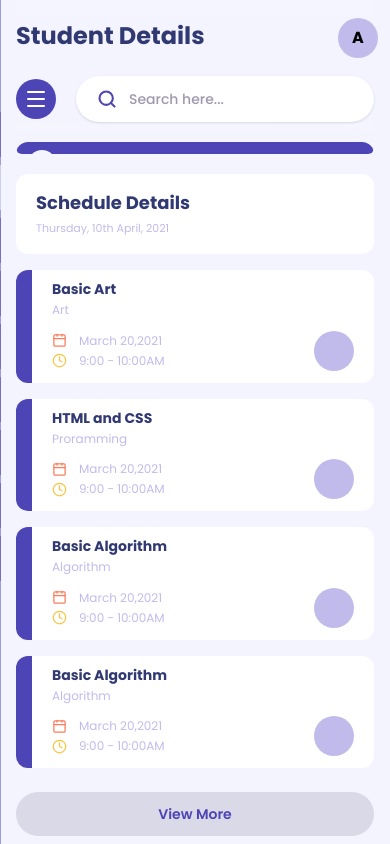
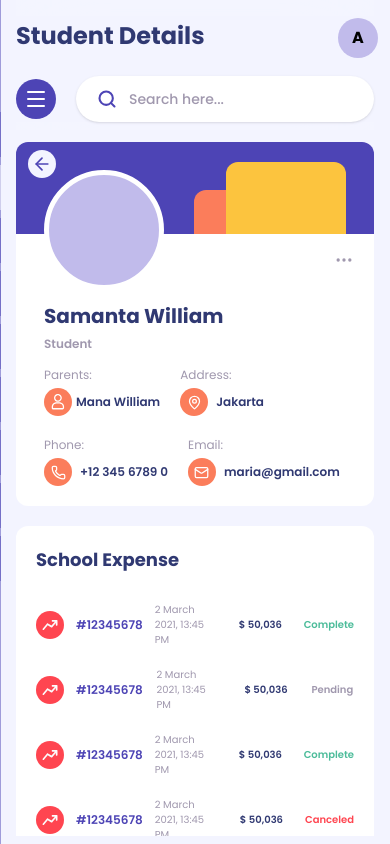
Before and after one commit to DEE-PRINCE001/Akademi, a React (Vite) app: page /students/details/1 in a window 390 px wide. Built offline with nearby package versions, Linux system fonts and the light colour scheme.

Commit message:
fixed excesses

```diff
--- a/src/pages/chat/ChatPage.jsx
+++ b/src/pages/chat/ChatPage.jsx
@@ -129,7 +129,7 @@ const ChatPage = ({ name, status }) => {
         </div>
 
         {/* ChatWindow */}
-        <div className={`flex-1 min-w-0 ${!student ? 'hidden' : 'flex'} md:flex md:flex-col`}>
+        <div className={`flex-1 min-h-0 min-w-0 ${!student ? 'hidden' : 'flex'} md:flex md:flex-col`}>
 
           <div className='flex-1 min-w-0 flex flex-col h-full'>
             {student && (
--- a/src/pages/event/EventPage.jsx
+++ b/src/pages/event/EventPage.jsx
@@ -16,7 +16,7 @@ const EventPage = () => {
       <div className='flex-1 min-h-0 bg-background overflow-auto scrollbar-none
       flex h-full flex-col space-y-5 lg:flex-row lg:space-x-6 lg:space-y-0 '>
 
-        <div className='flex-1 flex min-w-0 lg:w-[70%] min-h-0 overflow-auto'>
+        <div className='flex-1 flex min-w-0 lg:w-[70%] min-h-fit lg:overflow-auto'>
           <div className='flex-1 flex lg:min-h-full w-full overflow-x-auto rounded-md'>
             <Calendar />
 
--- a/src/pages/student/StudentDetailsPage.jsx
+++ b/src/pages/student/StudentDetailsPage.jsx
@@ -26,9 +26,10 @@ const StudentDetailsPage = ({ name, course, education, location, phone, email, a
             </HeaderContainer>
 
 
-            <div className='flex-1 min-h-0 min-w-0 flex h-full flex-col space-y-5 md:flex-row md:space-x-6 md:space-y-0 w-full'>
-                <div className='flex-1 min-h-0 overflow-auto scrollbar-none rounded-xl min-w-0 md:w-[70%] flex h-full flex-col space-y-5 w-full pb-3'>
-                    <div className='relative flex flex-col w-full h-fit'>
+            <div className='flex-1 bg-background min-h-0 min-w-0 overflow-auto scrollbar-none
+      flex h-full flex-col space-y-5 md:flex-row md:space-x-6 md:space-y-0 w-full'>
+                <div className='flex-1 min-h-0 lg:overflow-auto scrollbar-none rounded-xl min-w-0 md:w-[70%] flex h-full flex-col space-y-5 w-full pb-3'>
+                    <div className='flex-1 relative flex flex-col lg:min-h-fit min-w-0 w-full lg:overflow-auto scrollbar-none'>
                         <div className='w-full h-23 bg-primary rounded-t-xl'></div>
                         {/* <div className='fixed z-50 top-28 left-81 cursor-pointer'>
                             <CircularIcon variant='details' size='sm' onClick={() => alert("Comming Very Soon")}
@@ -93,7 +94,7 @@ const StudentDetailsPage = ({ name, course, education, location, phone, email, a
 
 
 
-                    <div className='flex-1 flex flex-col justify-between space-y-7 bg-white rounded-xl p-5'>
+                    <div className='flex flex-col justify-between space-y-7 bg-white rounded-xl p-5'>
                         <div className='flex justify-start'>
                             <h1 className='text-primary-text text-lg font-bold'>School Expense</h1>
                         </div>
@@ -117,15 +118,34 @@ const StudentDetailsPage = ({ name, course, education, location, phone, email, a
                             </div>
                         </div>
                     </div>
+
+
+                    <div className='w-full md:w-[30%] rounded-lg flex md:hidden flex-col space-y-4 min-h-0'>
+                        <div className='rounded-xl p-5 h-20 bg-white w-full'>
+                            <div className='text-primary-text text-lg font-bold pb-2 leading-none'>Schedule Details</div>
+                            <div className='text-[11px] text-grey-200'>Thursday, 10th April, 2021</div>
+
+                        </div>
+                        <div className='flex flex-col space-y-4 lg:scrollbar-thin'>
+
+                            <ScheduleCard course={"Art"} topic={"Basic Art"} />
+                            <ScheduleCard topic={"HTML and CSS"} course={"Proramming"} />
+                            <ScheduleCard />
+                            <ScheduleCard />
+                            <Button colors={"bg-grey-300/30 text-primary border-none hover:text-white hover:bg-primary"}
+                                size={"w-full p-3 mt-2 font-semibold text-sm"} className={"cursor-pointer"}>View More</Button>
+
+                        </div>
+                    </div>
                 </div>
 
-                <div className='w-full md:w-[30%] rounded-lg flex flex-col space-y-4 min-h-0'>
+                <div className='hidden w-full md:w-[30%] rounded-lg md:flex flex-col space-y-4 min-h-0'>
                     <div className='rounded-xl p-5 h-20 bg-white w-full'>
                         <div className='text-primary-text text-lg font-bold pb-2 leading-none'>Schedule Details</div>
                         <div className='text-[11px] text-grey-200'>Thursday, 10th April, 2021</div>
 
                     </div>
-                    <div className='flex flex-col space-y-4 overflow-auto scrollbar-thin'>
+                    <div className='flex flex-col space-y-4 lg:overflow-auto lg:scrollbar-thin'>
 
                         <ScheduleCard course={"Art"} topic={"Basic Art"} />
                         <ScheduleCard topic={"HTML and CSS"} course={"Proramming"} />
@@ -137,6 +157,7 @@ const StudentDetailsPage = ({ name, course, education, location, phone, email, a
                     </div>
                 </div>
 
+
             </div>
 
         </div>
```
